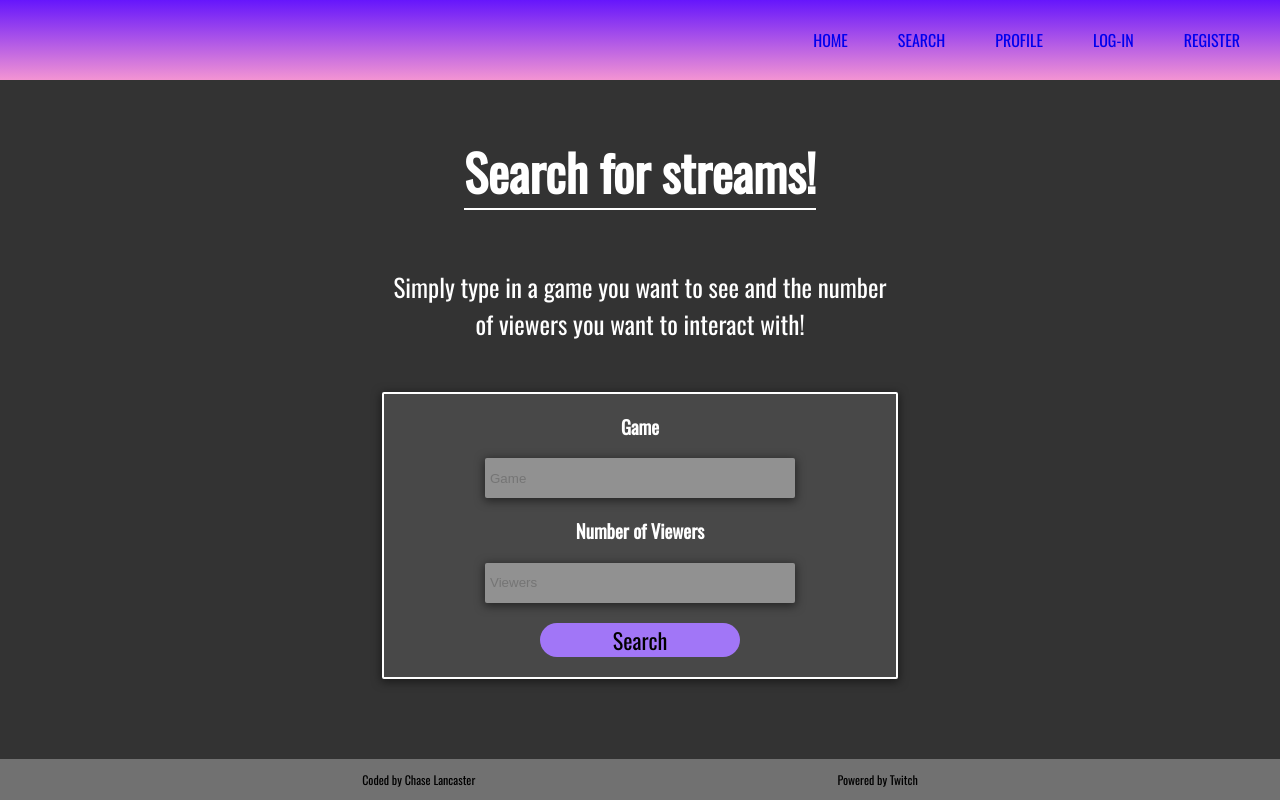
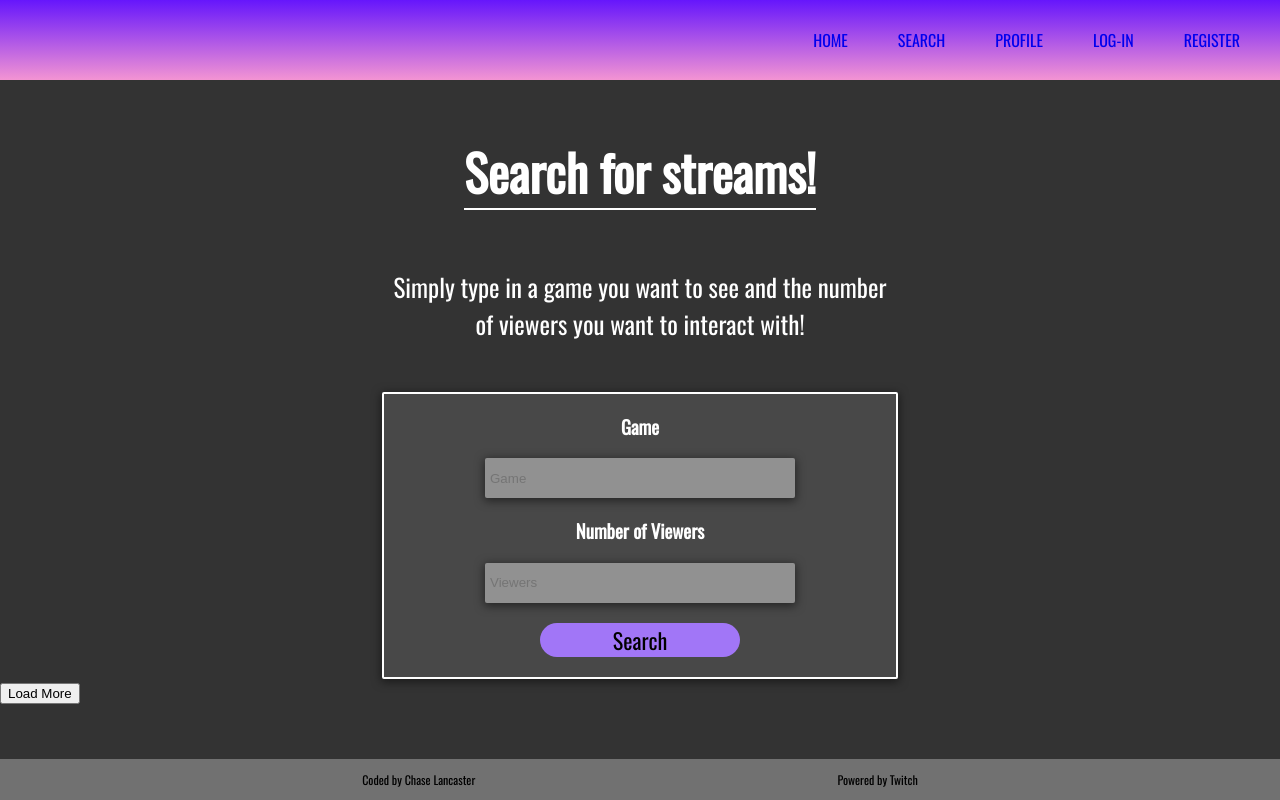
Before and after one commit to chaselancaster/nosmallstreamer-frontend, a React (Create React App) app: page /search in a window 1280 px wide. Built offline with nearby package versions, Linux system fonts and the light colour scheme; some icons are missing.

Commit message:
Committing to show code to a friend

```diff
--- a/src/Component/Search/Search.js
+++ b/src/Component/Search/Search.js
@@ -10,7 +10,6 @@ class Search extends Component {
         game: '',
         viewers: '',
         message: '',
-        gamdId: '',
         cursor: ''
     }
 
@@ -32,12 +31,30 @@ class Search extends Component {
         const parsedStreams = await streams.json()
         console.log(parsedStreams, '<- parsedStreams')
         this.setState({
-            streams: parsedStreams.streams
+            streams: parsedStreams.streams,
+            cursor: parsedStreams.cursor
             // game: '',
             // viewers: ''
         })
         } catch (err) {
             console.log(err, '<-- err in getStreams function')
+        }
+    }
+
+    loadMoreStreams = async e => {
+        e.preventDefault();
+        console.log('loadMoreStreams hit')
+        try {
+            const streams = await fetch(`http://localhost:3001/api/more/${this.state.cursor}`, {
+            method: 'GET',
+            headers: {
+                'Content-Type': 'application/json'
+            }
+        })
+            const parsedLoadMoreStreams = await streams.json()
+            console.log(parsedLoadMoreStreams, '<- parsedLoadMoreStreams')
+        } catch (err) {
+            console.log(err, '<- err in loadMoreStreams')
         }
     }
 
@@ -61,6 +78,7 @@ class Search extends Component {
                     </div>
                 </div>
                 <div>
+                    <button type='button' onClick={this.loadMoreStreams}>Load More</button>
                     <StreamsList streams={this.state.streams} />
                 </div>
             </div>
```
Also changed, not shown: 1 other file (tests, documents, lock files or other folders).
